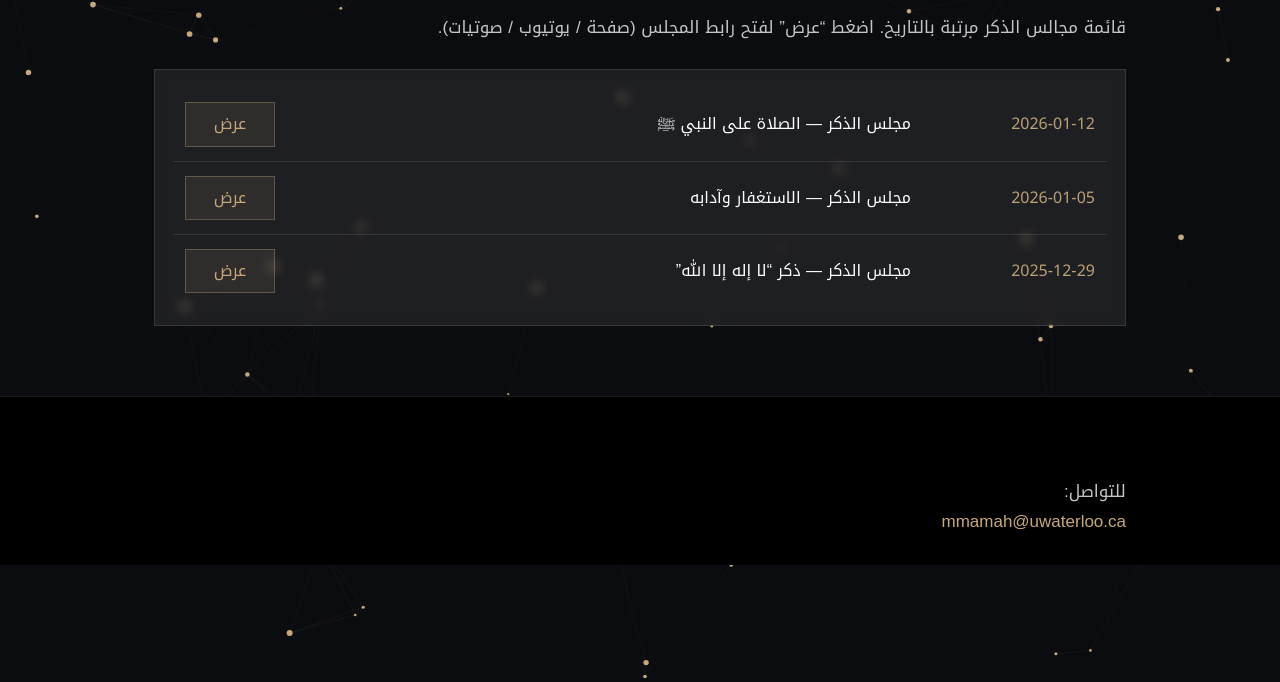
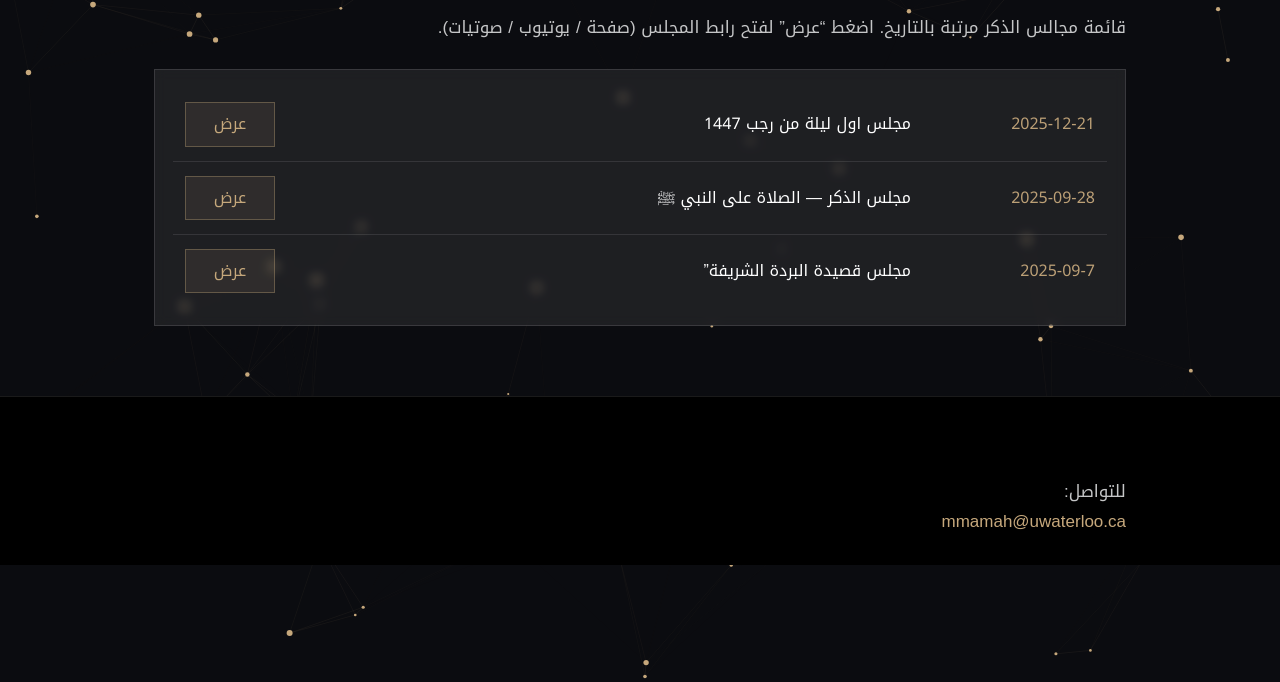
Before and after one commit to mahermeame8-alt/Sheikh-Website, a plain HTML site: page majalisD.html in a window 1280 px wide. Shown: the part 118-800 px from the top of the page. Drawn offline with nearby package versions, Linux system fonts and the light colour scheme.

Commit message:
majalis dhikir links added

```diff
--- a/majalisD.html
+++ b/majalisD.html
@@ -114,7 +114,7 @@
     <div class="menu-btn">☰</div>
   </div>
 </nav>
-  <section class="section">
+  <section class="section page-section">
     <div class="container">
       <h1 class="arabic-kufi gold-text">مجالس الذكر</h1>
 
@@ -126,27 +126,28 @@
       <div class="list-wrap">
 
         <!-- Row -->
+         <div class="majlis-row">
+          <div class="majlis-date arabic-kufi">2025-12-21</div>
+          <div class="majlis-title arabic-kufi">مجلس اول ليلة من رجب 1447</div>
+          <div class="majlis-action">
+            <a class="arabic-kufi" href="https://m.youtube.com/watch?v=R1bQuHesqdg&pp=iggCQAE%3D">عرض</a>
+          </div>
+        </div>
+
+
         <div class="majlis-row">
-          <div class="majlis-date arabic-kufi">2026-01-12</div>
+          <div class="majlis-date arabic-kufi">2025-09-28</div>
           <div class="majlis-title arabic-kufi">مجلس الذكر — الصلاة على النبي ﷺ</div>
           <div class="majlis-action">
-            <a class="arabic-kufi" href="dhikr-2026-01-12.html">عرض</a>
+            <a class="arabic-kufi" href="https://youtu.be/syy2Tfn8xHs?si=eaJXh_bn6r7uiLaO">عرض</a>
           </div>
         </div>
 
         <div class="majlis-row">
-          <div class="majlis-date arabic-kufi">2026-01-05</div>
-          <div class="majlis-title arabic-kufi">مجلس الذكر — الاستغفار وآدابه</div>
+          <div class="majlis-date arabic-kufi">2025-09-7</div>
+          <div class="majlis-title arabic-kufi">مجلس قصيدة البردة الشريفة”</div>
           <div class="majlis-action">
-            <a class="arabic-kufi" href="dhikr-2026-01-05.html">عرض</a>
-          </div>
-        </div>
-
-        <div class="majlis-row">
-          <div class="majlis-date arabic-kufi">2025-12-29</div>
-          <div class="majlis-title arabic-kufi">مجلس الذكر — ذكر “لا إله إلا الله”</div>
-          <div class="majlis-action">
-            <a class="arabic-kufi" href="dhikr-2025-12-29.html">عرض</a>
+            <a class="arabic-kufi" href="https://youtu.be/fef2kZKXiec?si=GcVgRUsSzKByx2SV">عرض</a>
           </div>
         </div>
 
```
